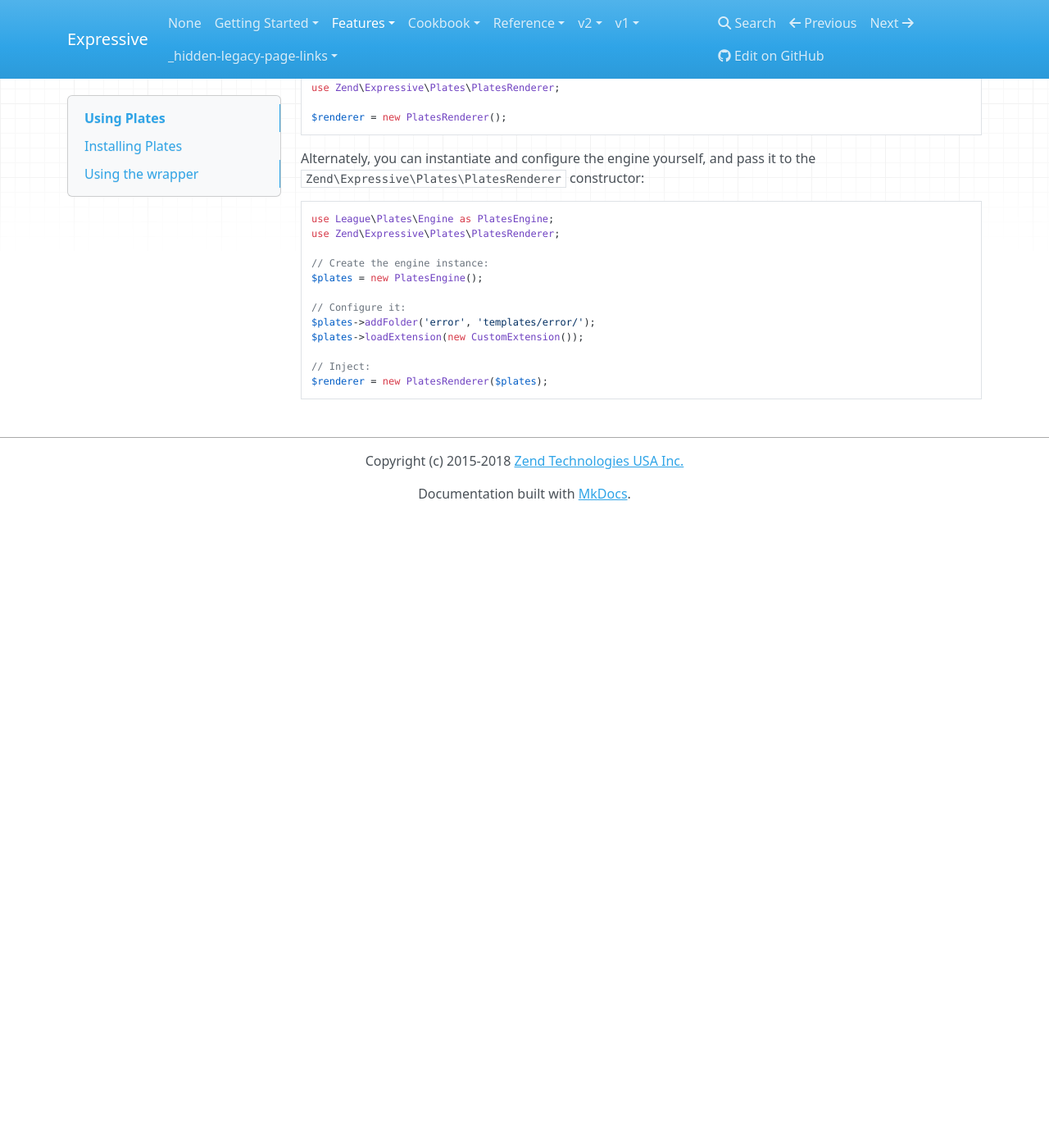
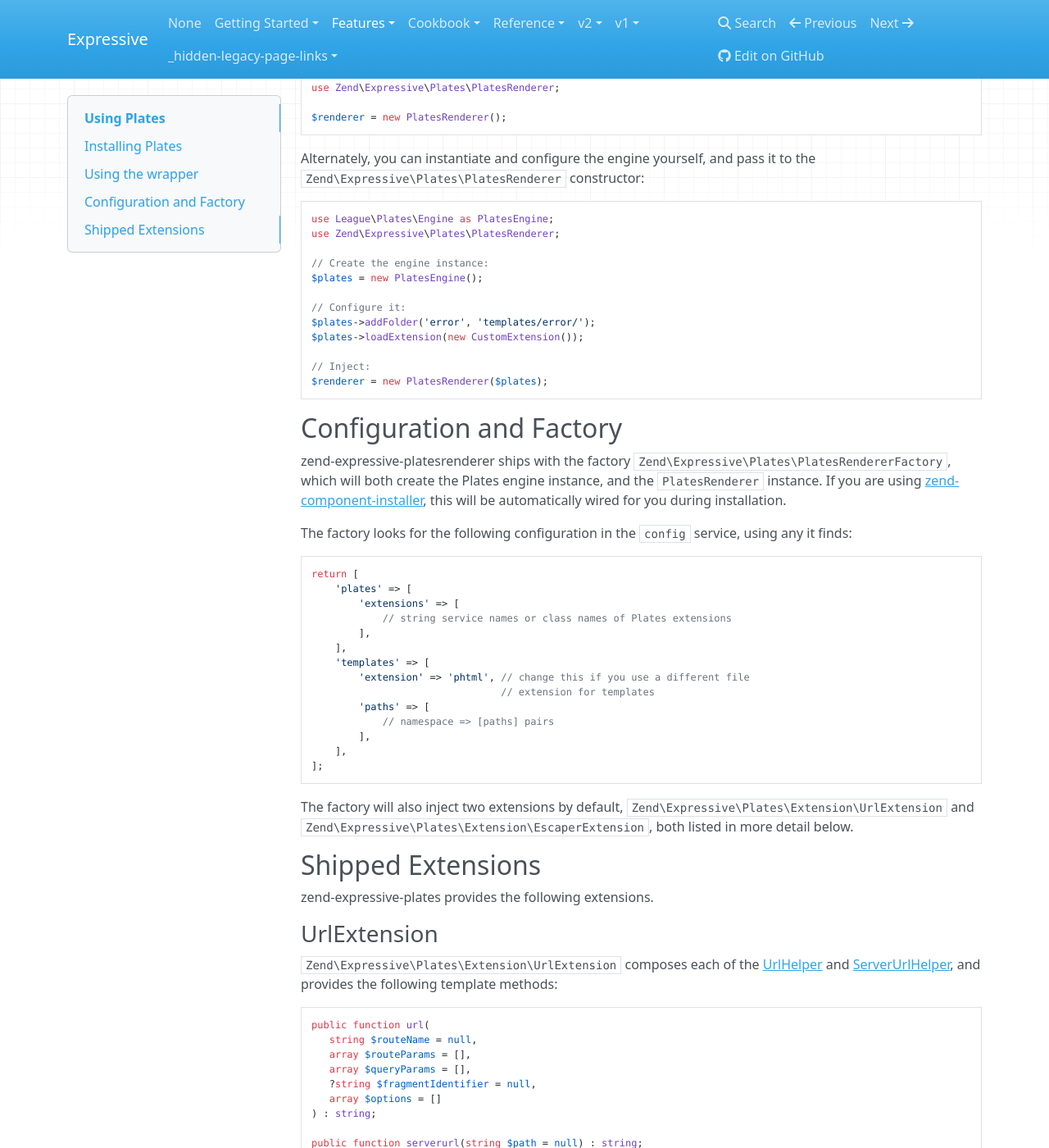
Before and after one commit to zendframework/zend-expressive, an MkDocs documentation site: the page built from docs/book/v3/features/template/plates.md, in a window 1280 px wide and 1400 px high, scrolled down 514 px. Shown: the whole window at 82% size. Built offline with MkDocs 1.6.1, drawn with Linux system fonts in a browser that asks for light colours; nearby versions of some CDN libraries; old or Windows-style settings are respelled for this version of MkDocs; before the commit the page ends 1144 px from its top, so only the background shows below that; some of the changed text lies outside the part shown.

Commit message:
docs: document the PlatesRenderer in more detail
I needed to add information about the newly available `route()` method,
but it turns out we didn't document ANY of the extensions. As such, I
have documented:

- The PlatesRendererFactory and configuration
- The UrlExtension
- The EscaperExtension

````diff
--- a/docs/book/v3/features/template/plates.md
+++ b/docs/book/v3/features/template/plates.md
@@ -47,3 +47,86 @@
 // Inject:
 $renderer = new PlatesRenderer($plates);
 ```
+
+## Configuration and Factory
+
+zend-expressive-platesrenderer ships with the factory
+`Zend\Expressive\Plates\PlatesRendererFactory`, which will both create the
+Plates engine instance, and the `PlatesRenderer` instance. If you are using
+[zend-component-installer](https://docs.zendframework.com/zend-component-installer/),
+this will be automatically wired for you during installation.
+
+The factory looks for the following configuration in the `config` service, using
+any it finds:
+
+```php
+return [
+    'plates' => [
+        'extensions' => [
+            // string service names or class names of Plates extensions
+        ],
+    ],
+    'templates' => [
+        'extension' => 'phtml', // change this if you use a different file
+                                // extension for templates
+        'paths' => [
+            // namespace => [paths] pairs
+        ],
+    ],
+];
+```
+
+The factory will also inject two extensions by default,
+`Zend\Expressive\Plates\Extension\UrlExtension` and
+`Zend\Expressive\Plates\Extension\EscaperExtension`, both listed in more detail
+below.
+
+## Shipped Extensions
+
+zend-expressive-plates provides the following extensions.
+
+### UrlExtension
+
+`Zend\Expressive\Plates\Extension\UrlExtension` composes each of the
+[UrlHelper](../helpers/url-helper.md) and [ServerUrlHelper](../helpers/server-url-helper),
+and provides the following template methods:
+
+```php
+public function url(
+   string $routeName = null,
+   array $routeParams = [],
+   array $queryParams = [],
+   ?string $fragmentIdentifier = null,
+   array $options = []
+) : string;
+
+public function serverurl(string $path = null) : string;
+
+// Since zend-expressive-platesrender 2.1.0:
+public function route() : ?Zend\Expressive\Router\RouteResult
+```
+
+### EscaperExtension
+
+`Zend\Expressive\Plates\Extension\UrlExtension` looks for the following
+configuration in the `config` service:
+
+```php
+return [
+    'plates' => [
+        'encoding' => ?string, // character encoding of generated content
+    ],
+];
+```
+
+By default it assumes UTF-8 for the encoding.
+
+The extension registers the following template methods:
+
+```php
+public function escapeHtml(string $html) : string;
+public function escapeHtmlAttr(string $attribute) : string;
+public function escapeJs(string $js) : string;
+public function escapeCss(string $css) : string;
+public function escapeUrl(string $url) : string;
+```
````
